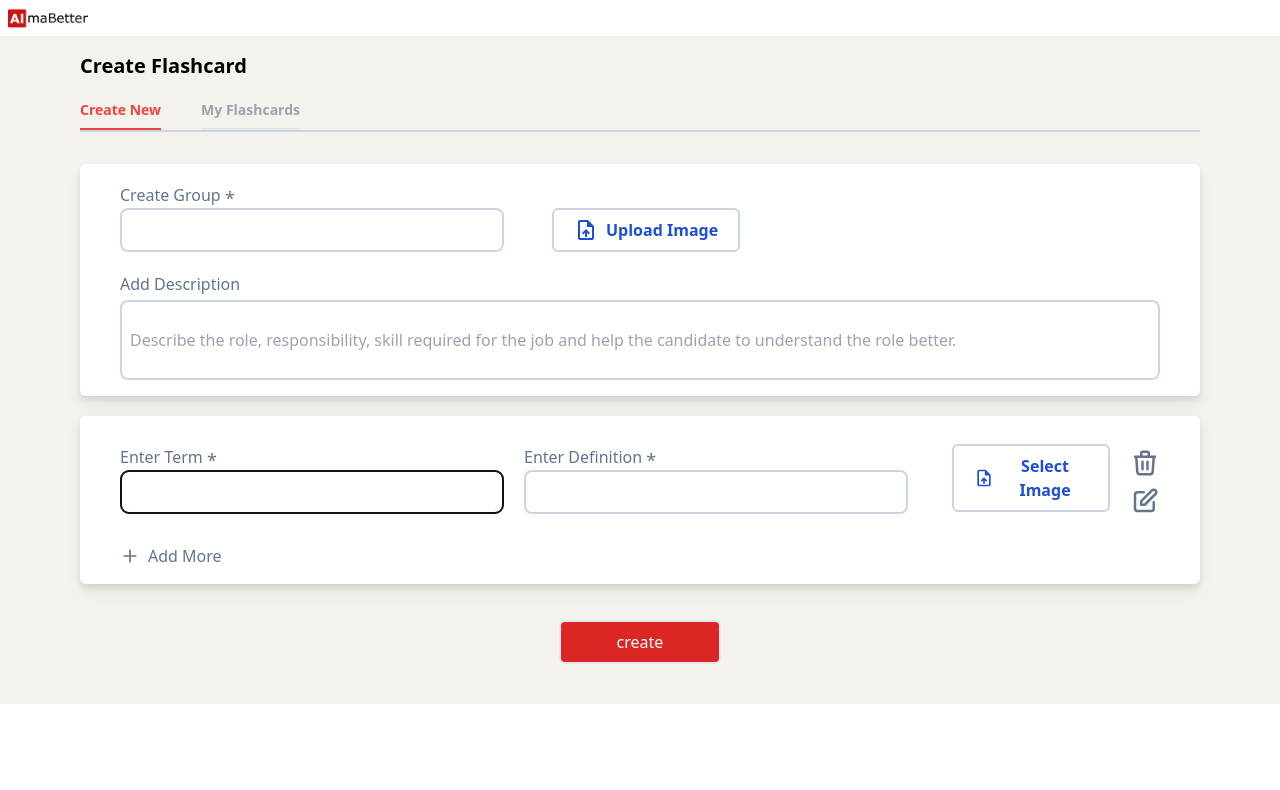
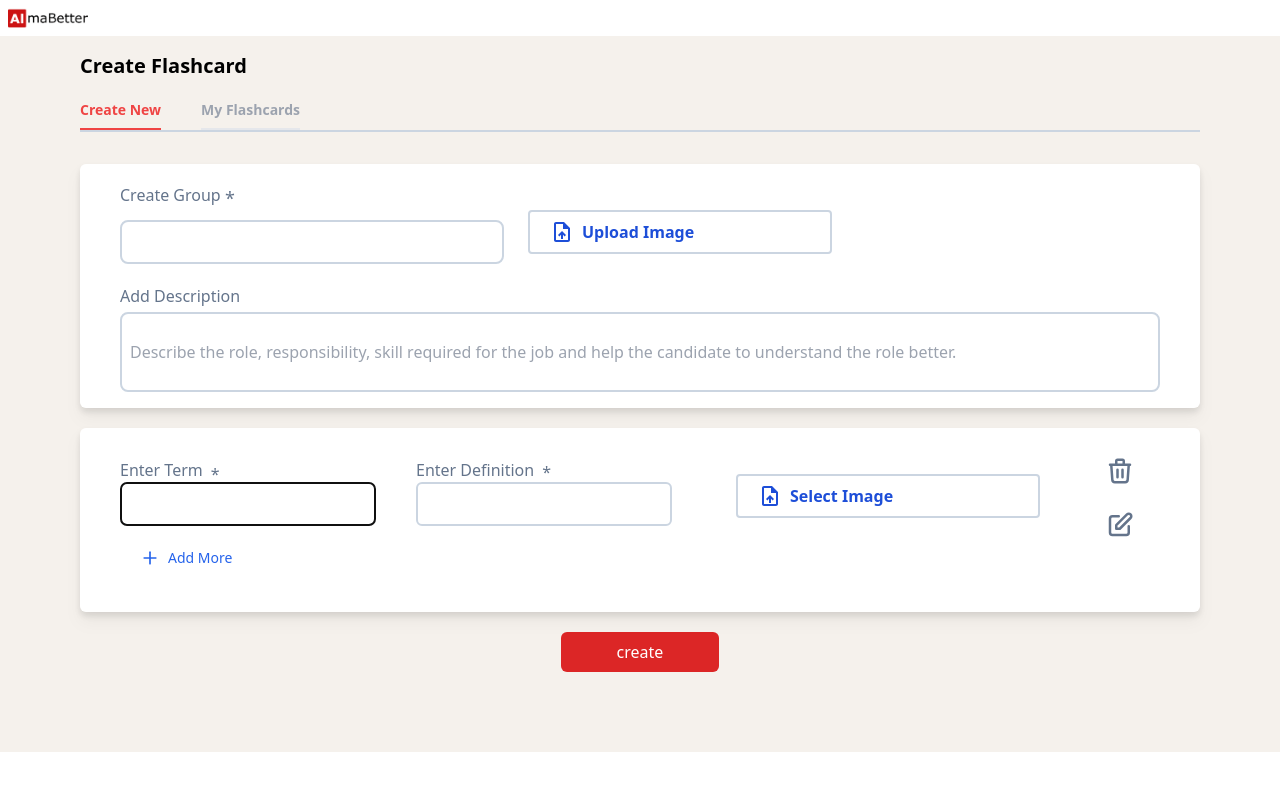
Before and after one commit to Krushna-shinde/Flashcard-Generator, a React (Create React App) app: page / in a window 1280 px wide. Shown: the top 790 px of the page. Built offline with nearby package versions, Linux system fonts and the light colour scheme.

Commit message:
updated code

```diff
--- a/package.json
+++ b/package.json
@@ -7,6 +7,7 @@
     "@reduxjs/toolkit": "^2.0.1",
     "@testing-library/jest-dom": "^5.17.0",
     "@testing-library/user-event": "^13.5.0",
+    "eslint-plugin-react-hooks": "^4.6.0",
     "formik": "^2.4.5",
     "heroicons-react": "^1.4.1",
     "postcss": "^8.4.32",
@@ -55,5 +56,6 @@
     "@testing-library/react": "^14.1.2",
     "eslint": "^8.56.0",
     "tailwindcss": "^3.4.0"
+
   }
 }
--- a/src/Componants/CreateFlashCard/CreateFlashCard.jsx
+++ b/src/Componants/CreateFlashCard/CreateFlashCard.jsx
@@ -113,7 +113,7 @@ const CreateFlashCard = () => {
                   <Field
                     type="text"
                     name="group_name"
-                    className="pl-8 pr-2 py-2 md:w-96 border-slate-300 border-2 rounded-lg focus:border-slate-400"
+                    className="pl-8 pr-2 mt-3 py-2 md:w-96 border-slate-300 border-2 rounded-lg focus:border-slate-400 w-full"
                   />
                   <ErrorMessage
                     component={"div"}
@@ -122,12 +122,12 @@ const CreateFlashCard = () => {
                   />
                 </div>
 
-                <div className="flex flex-col relative ml-6">
+                <div className="flex items-center relative mb-2">
                   {selectFile === null ? (
                     <>
                       <label
                         htmlFor="uploadImg"
-                        className="flex items-center px-5 py-2 ml-6 bg-white border-2 border-slate-300 rounded-md active:border-blue-600 text-blue-700 font-semibold"
+                        className="lg:flex lg:items-center lg:w-[19rem] px-5 py-2 ml-6 bg-white border-2  border-slate-300 active:border-blue-600 text-blue-700 font-semibold rounded"
                       >
                         <MdUploadFile className="text-xl xl:text-2xl mr-2" />{" "}
                         Upload Image
@@ -182,14 +182,14 @@ const CreateFlashCard = () => {
 
           <FieldArray name="cards">
             {({ push, remove }) => (
-              <div className=" px-10 py-4 bg-white drop-shadow-lg rounded-md">
+              <div className=" px-10 py-4 bg-white drop-shadow-lg rounded-md ">
                 {values.cards.map((card, index) => (
                   <div key={index} className=" ">
-                    <div className="flex gap-5 items-center">
-                      <div className="flex flex-col relative ">
+                    <div className="flex flex-col space-y-3 md:space-x-10 md:flex-row">
+                      <div className="relative flex flex-col justify-center ">
                         <h2 className="text-left">
                           Enter Term{" "}
-                          <span className="relative left-0 top-1 pr-2 text-lg font-medium">
+                          <span className="absolute  m-1 ml-2 ">
                             *
                           </span>
                         </h2>
@@ -199,7 +199,7 @@ const CreateFlashCard = () => {
                               id={`termInput-${index}`}
                               type="text"
                               name={`cards.${index}.card_name`}
-                              className="pl-8 pr-2 py-2 md:w-96 border-slate-300 border-2 rounded-lg focus:border-slate-400"
+                              className="border-slate-300 p-2 pl-2 pr-2 py-2 md:w-64 border-2 rounded-md  focus:border-slate-400 w-full "
                               innerRef={(el) =>
                                 (termInputRefs.current[index] = el)
                               }
@@ -212,10 +212,10 @@ const CreateFlashCard = () => {
                           </div>
                         </div>
                       </div>
-                      <div className="flex flex-col relative">
+                      <div className="relative flex flex-col justify-center">
                         <h2 className="text-left">
                           Enter Definition{" "}
-                          <span className="relative left-0 top-1 pr-2 text-lg font-medium">
+                          <span className="absolute top-1 ml-2 ">
                             *
                           </span>
                         </h2>
@@ -224,7 +224,7 @@ const CreateFlashCard = () => {
                             <Field
                               type="text"
                               name={`cards.${index}.card_description`}
-                              className="pl-8 pr-2 py-2 md:w-96 border-slate-300 border-2 rounded-lg focus:border-slate-400"
+                              className="border-slate-300 mb-3 p-2 pl-2 pr-2 py-2 md:w-64 border-2 rounded-md  focus:border-slate-400 w-full"
                             />
                             <ErrorMessage
                               component={"div"}
@@ -239,7 +239,7 @@ const CreateFlashCard = () => {
                           <>
                             <label
                               htmlFor={`uploadImg-${index}`}
-                              className="flex items-center px-5 py-2 ml-6 bg-white border-2 border-slate-300 rounded-md active:border-blue-600 text-blue-700 font-semibold"
+                              className=" lg:flex lg:items-center lg:w-[19rem] px-5 py-2 ml-6 mb-1 bg-white border-2  border-slate-300 active:border-blue-600 text-blue-700 font-semibold rounded"
                             >
                               <MdUploadFile className="text-xl xl:text-2xl mr-2" />{" "}
                               Select Image
@@ -264,7 +264,7 @@ const CreateFlashCard = () => {
                           </div>
                         )}
                       </div>
-                      <div className="flex-col items-center mt-4">
+                      <div className="flex items-center justify-around w-full md:flex-col md:space-y-4 md:mt-5">
                         <div className="flex items-center cursor-pointer mb-2 hover:text-blue-600">
                           {index >= 0 && (
                             <span
@@ -292,7 +292,7 @@ const CreateFlashCard = () => {
                   </div>
                 ))}
                 <div
-                  className="flex gap-2 mt-5 items-center cursor-pointer hover:text-blue-600"
+                  className="flex items-center space-x-2 text-blue-600 font-medium text-sm bg-white w-full mb-5 px-5 py-2"
                   onClick={() => {
                     push({
                       card_id: nanoid(2),
@@ -314,7 +314,7 @@ const CreateFlashCard = () => {
               disabled={isSubmitting}
               title="create"
               type="submit"
-              className="border-2 cursor-pointer py-2 px-14 mt-4 bg-red-600 text-white rounded-md"
+              className="py-2 px-14 mb-10  bg-red-600 text-white rounded-md"
             >
               create
             </button>
--- a/src/Componants/Details/FlashCardDetails.jsx
+++ b/src/Componants/Details/FlashCardDetails.jsx
@@ -111,7 +111,7 @@ const FlashCardDetails = () => {
         </div>
 
         {/* Displaying Selected Flashcard */}
-        <div className="mb-5 col-span-3 md:col-span-2 flex  l:flex-row items-center w-full bg-white shadow-lg rounded-lg">
+        <div className="mb-5 col-span-3 md:col-span-2 flex flex-col sm:flex-row items-center w-full bg-white shadow-lg rounded-lg ">
           {/* Displaying Flashcard Image */}
           {typeof flashcard.card_img !== "undefined" &&
           flashcard.card_img !== null ? (
@@ -124,12 +124,12 @@ const FlashCardDetails = () => {
             <img
               src={flashcard.card_img || Tab}
               alt="card_image"
-              className="object-contain md:w-ccc[20vw] p-6 w-[32rem] h-full"
+              className="object-contain md:w-[20vw] p-6 w-[32rem] h-full"
             />
           )}
 
           {/* Displaying Flashcard Description */}
-          <p className="p-5 py-6 md:w-full">{flashcard.card_description}</p>
+          <p className="p-5 py-6 md:w-full max-w-full sm:ml-4">{flashcard.card_description}</p>
         </div>
 
         {/* Modals all like share download and print */}
```
Also changed, not shown: 1 other file (tests, documents, lock files or other folders).
